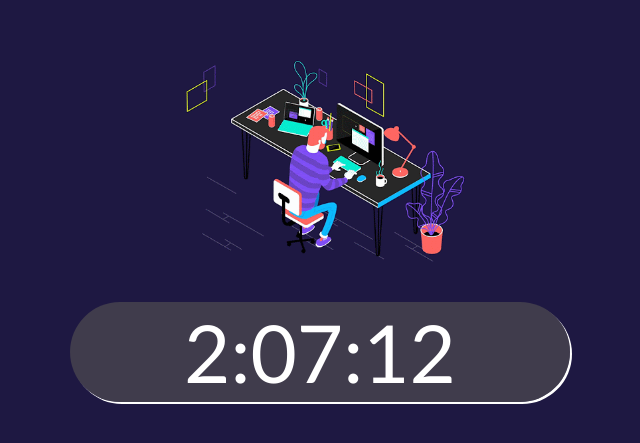
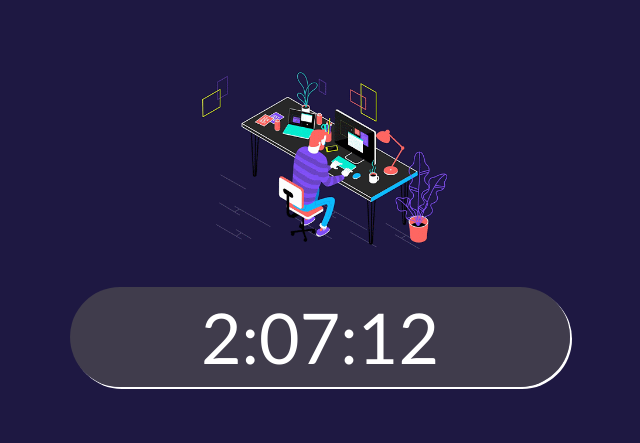
Before and after one commit to edurojas-tech/estudos_js, a plain HTML site: page exemplos-praticos/02-relogio/index.html in a window 1280 px wide. Shown: the part 185-628 px from the top of the page, without its empty margins (320-960 px from the left). Drawn offline with Linux system fonts and the light colour scheme.

Commit message:
Update index.html

```diff
--- a/exemplos-praticos/02-relogio/index.html
+++ b/exemplos-praticos/02-relogio/index.html
@@ -5,7 +5,7 @@
   <meta charset="UTF-8">
   <meta http-equiv="X-UA-Compatible" content="IE=edge">
   <meta name="viewport" content="width=device-width, initial-scale=1.0">
-  <title>RELOGIO COM JS</title>
+  <title>Relógio com JS</title>
 
   <style>
     * {
@@ -42,7 +42,7 @@
       justify-content: center;
       align-items: center;
       color: #ffffff;
-      font-size: 80px;
+      font-size: 70px;
       font-family: 'Trebuchet MS', 'Lucida Sans Unicode', 'Lucida Grande', 'Lucida Sans', Arial, sans-serif;
     }
   </style>
@@ -50,17 +50,14 @@
 
 <body>
   <div id="app">
-    <img src="#" width="340" id="imagem">
+    <img src="#" width="300" id="imagem">
     <br>
     <div id="clock">
-      <div id="hora"></div>:
-      <div id="minuto"></div>:
-      <div id="segundos"></div>
+      <div id="hora"></div>:<div id="minuto"></div>:<div id="segundos"></div>
     </div>
   </div>
 
   <script>
-
     let timeAtual = new Date()
     let horaa = timeAtual.getHours()
     setInterval(() => {
@@ -73,23 +70,19 @@
       document.getElementById("hora").textContent = hora
       document.getElementById("minuto").textContent = min < 10 ? "0" + min : min
       document.getElementById("segundos").textContent = seg < 10 ? "0" + seg : seg
-    }, 1000);
 
-
-    setTimeout(() => {
       if (horaa < 18) {
         changeDay("01.gif", "#1E1842")
       } else if (horaa > 22 || hora < 7) {
         changeDay("noite.png", "#415870")
       } else {
         changeDay("02.gif", "#BCCCFE")
-      }
-    }, 300);
+      };
+    }, 1000);
 
     function changeDay(imagem, color) {
       document.querySelector("#imagem").src = imagem
-      document.body.style.backgroundColor = color
-    }
+      document.body.style.backgroundColor = color    }
 
   </script>
 </body>
```
